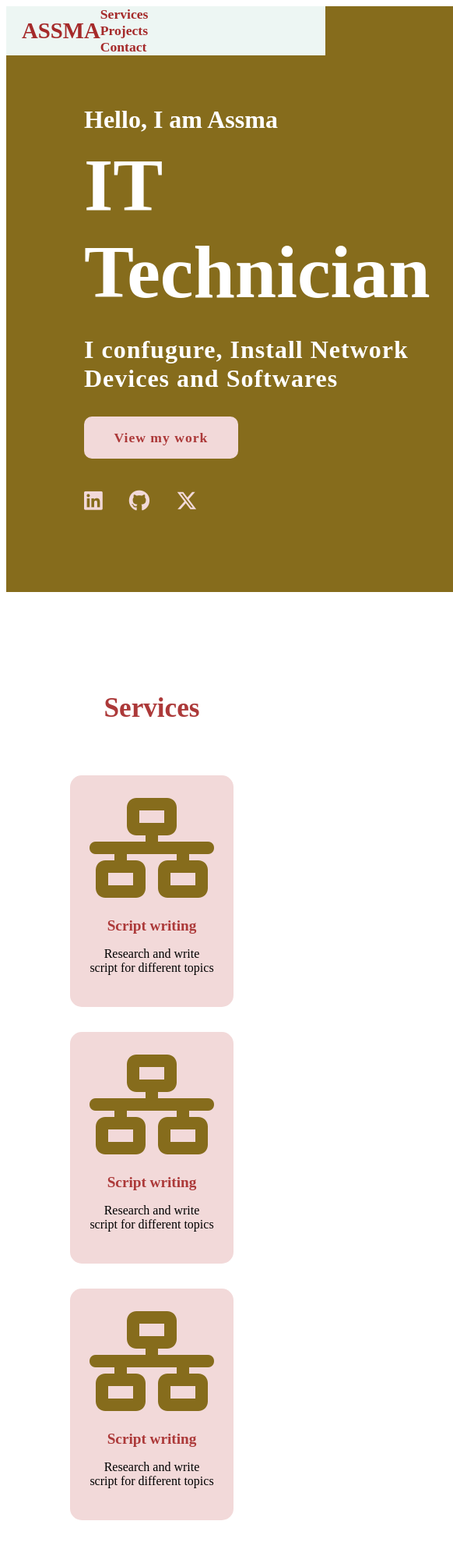
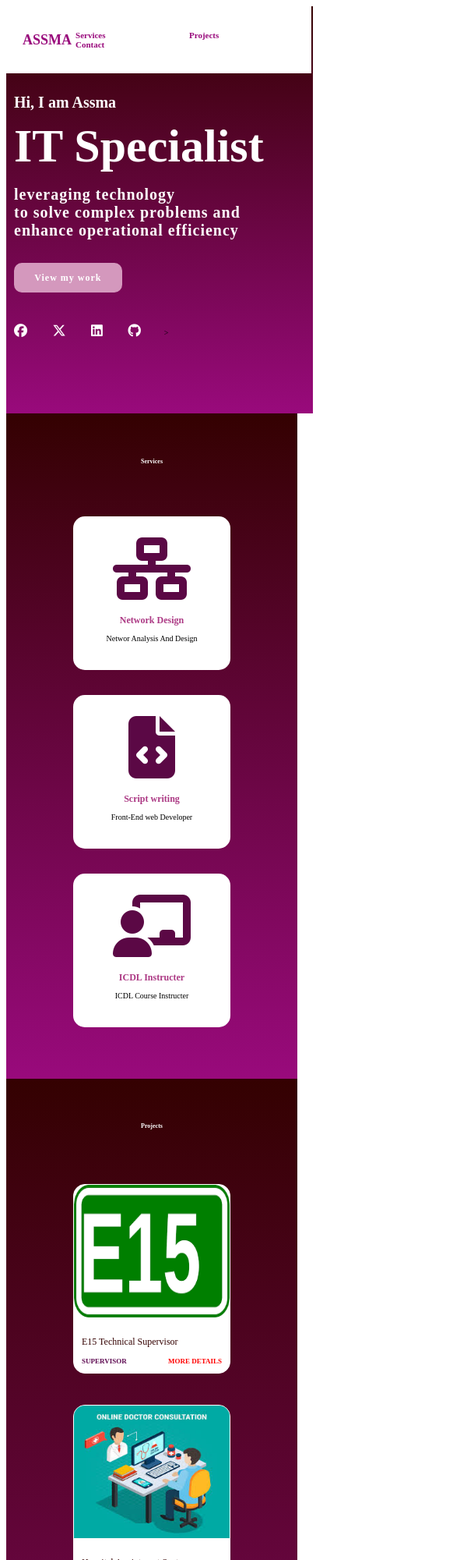
Before and after one commit to assma-codes/Personal_Website, a plain HTML site: page index.html in a window 390 px wide. Shown: the top 2000 px of the page at 78% size, 582 px wide, since content can reach past the window. Drawn offline with Linux system fonts and the light colour scheme.

Commit message:
style sheet

```diff
--- a/index.html
+++ b/index.html
@@ -19,13 +19,14 @@
     </header>
     <section class="main">
         <div>
-            <h2>Hello, I am Assma<br><span>IT Technician</span></h2>
-            <h3>I confugure, Install Network Devices and Softwares</h3>
+            <h2>Hi, I am Assma<br><span>IT Specialist</span></h2>
+            <h3>leveraging technology </br> to solve complex problems and </br> enhance operational efficiency</h3>
             <a href="#projects" class="main-btn">View my work</a>
             <div class="social-icons">
-                <a href="#"><i class="fa-brands fa-linkedin"></i></a>
-                <a href="#"><i class="fa-brands fa-github"></i></a>
-                <a href="#"><i class="fa-brands fa-x-twitter"></i></a>
+                <a href="https://www.facebook.com/assma.hamad?mibextid=JRoKGi"><i class="fa-brands fa-facebook"></i></a>
+            <a href="https://x.com/Assma89hm"><i class="fa-brands fa-x-twitter"></i></a>
+            <a href="https://www.linkedin.com/in/assma-hamad-760421152"><i class="fa-brands fa-linkedin"></i></a>
+            <a href="https://github.com/assma-codes"><i class="fa-brands fa-github"></i></a>>
             </div>
         </div>
     </section>
@@ -37,28 +38,28 @@
                     <i class="fa-duotone fa-solid fa-network-wired"></i>
                 </div>
                 <div class="info">
-                    <h3>Script writing</h3>
-                    <p>Research and write script for different topics</p>
+                    <h3>Network Design</h3>
+                    <p>Networ Analysis And Design</p>
 
                 </div>
             </div>
             <div class="card">
                 <div class="icon">
-                    <i class="fa-duotone fa-solid fa-network-wired"></i>
+                    <i class="fa-solid fa-file-code"></i>
                 </div>
                 <div class="info">
                     <h3>Script writing</h3>
-                    <p>Research and write script for different topics</p>
+                    <p>Front-End web Developer</p>
 
                 </div>
             </div>
             <div class="card">
                 <div class="icon">
-                    <i class="fa-duotone fa-solid fa-network-wired"></i>
+                    <i class="fa-solid fa-chalkboard-user"></i>
                 </div>
                 <div class="info">
-                    <h3>Script writing</h3>
-                    <p>Research and write script for different topics</p>
+                    <h3>ICDL Instructer</h3>
+                    <p>ICDL Course Instructer</p>
 
                 </div>
             </div>
@@ -71,26 +72,26 @@
         <div class="content">
             <div class="project-card">
             <div class="project-image">
-                <img src="images/icdl.jpeg"/>
+                <img src="images/E15.png"/>
             </div>
             <div class="project-info">
-                <p class="project-category">ICDL</p>
+                <p class="project-category">E15 Technical Supervisor</p>
                 <strong class="project-title">
-                    <span>Instructor</span>
+                    <span>Supervisor</span>
                     <a href="#" class="more-details">More Details</a>
                 </strong>
             </div>
             </div>
 
 
-        < <div class="project-card">
+         <div class="project-card">
             <div class="project-image">
-                <img src="images/icdl.jpeg"/>
+                <img src="images/appointment.png"/>
             </div>
             <div class="project-info">
-                <p class="project-category">ICDL</p>
+                <p class="project-category">Hospital Apointment System</p>
                 <strong class="project-title">
-                    <span>Instructor</span>
+                    <span>Developer</span>
                     <a href="#" class="more-details">More Details</a>
                 </strong>
             </div>
@@ -99,12 +100,12 @@
 
             <div class="project-card">
                 <div class="project-image">
-                    <img src="images/icdl.jpeg"/>
+                    <img src="images/digital-transform.jpeg"/>
                 </div>
                 <div class="project-info">
-                    <p class="project-category">ICDL</p>
+                    <p class="project-category">Comitte</p>
                     <strong class="project-title">
-                        <span>Instructor</span>
+                        <span>Technical Member</span>
                         <a href="#" class="more-details">More Details</a>
                     </strong>
                 </div>
@@ -113,12 +114,12 @@
 
                 <div class="project-card">
                     <div class="project-image">
-                        <img src="images/icdl.jpeg"/>
+                        <img src="images/Afiyah.jpg"/>
                     </div>
                     <div class="project-info">
-                        <p class="project-category">ICDL</p>
+                        <p class="project-category">Administration</p>
                         <strong class="project-title">
-                            <span>Instructor</span>
+                            <span>System Admin</span>
                             <a href="#" class="more-details">More Details</a>
                         </strong>
                     </div>
@@ -126,6 +127,53 @@
 
     </section>
 
+    <section class="contact" id="contact">
+        <h2 class="title">Let Us Work Together...</h2>
+        <div class="content">
+            <div class="card">
+                <div class="icon">
+                    <i class="fas fa-phone"></i>
+                </div>
+                <div class="info">
+                    <h3>Phone</h3>
+                    <p>00249117659305</p>
+
+                </div>
+            </div>
+            <div class="card">
+                <div class="icon">
+                    <i class="fas fa-envelope"></i>
+                </div>
+                <div class="info">
+                    <h3>Email</h3>
+                    <p>assma.hm89@gmail.com</p>
+
+                </div>
+            </div>
+
+            <div class="card">
+                <div class="icon">
+                    <i class="fas fa-linkedin"></i>
+                </div>
+                <div class="info">
+                    <h3>Linkedin</h3>
+                    <p><a href="https://www.linkedin.com/in/assma-hamad-760421152">LinkedIn</a></p>
+
+                </div>
+            </div>
+    </section>
+
+    <footer class="footer">
+        <p class="footer-title"> Cpoyrigths@<span>Assma Hamad</span></p>
+        <div class="social-icons">
+            <a href="https://www.facebook.com/assma.hamad?mibextid=JRoKGi"><i class="fa-brands fa-facebook"></i></a>
+            <a href="https://x.com/Assma89hm"><i class="fa-brands fa-x-twitter"></i></a>
+            <a href="https://www.linkedin.com/in/assma-hamad-760421152"><i class="fa-brands fa-linkedin"></i></a>
+            <a href="https://github.com/assma-codes"><i class="fa-brands fa-github"></i></a>
+
+        </div>
+    </footer>
+
 
 </body>
 </html>
--- a/style.css
+++ b/style.css
@@ -1,6 +1,6 @@
 style.css
 *{
-    font-family:'Franklin Gothic Medium', 'Arial Narrow', Arial, sans-serif;
+   font-family:'Franklin Gothic Medium', 'Arial Narrow', Arial, sans-serif;
     margin: 0;
     padding: 0;
     box-sizing: border-box;
@@ -9,8 +9,9 @@ style.css
 /****************header**********************/
 
 header {
-    background-color:rgb(237, 246, 243);
+    background-color: white;
     width: 100%;
+    height: 10%;
     position:fixed;
     z-index: 999;
     display: flex;
@@ -21,7 +22,7 @@ header {
 
 .logo{
 text-decoration: none;
-color: brown;
+color: rgb(153, 10, 124);
 text-transform: uppercase;
 font-weight: 700;
 font-size: 1.8em;
@@ -30,7 +31,7 @@ padding-left: 20px;
 /****************navigation**********************/
 .navigation a{
     text-decoration: none;
-    color: brown;
+    color: rgb(153, 10, 124);
     text-transform;
     font-size: 1.1em;
     font-weight: 700;
@@ -38,7 +39,7 @@ padding-left: 20px;
 }
 
 .navigation a:hover{
-    color: #d27979;
+    color: red;
 }
 /****************main section**********************/
 section {
@@ -50,10 +51,12 @@ width: 100%;
 min-height: 50vh;
 display: flex;
 align-items: center;
-/*background: url(images/my-photo.jpg) no-repeat;*/
+/*background: url(images/p3.jpg) no-repeat;
 background-position: right;
-background-attachment: fixed;
-background-color:rgb(134, 108, 28);
+background-attachment: fixed;*/
+background-color:rgb(153, 10, 124);
+background: linear-gradient(rgb(52, 1, 1),rgb(153, 10, 124));
+/*background-color: rgb(125, 10, 64);*/
 opacity: 50;
 }
 
@@ -81,10 +84,10 @@ opacity: 50;
 }
 
 .main-btn {
-color: #ac3939;
-background-color: #f2d9d9;
+color: white;
+background-color: #d498bd;
 text-decoration: none;
-font-size: 1.1em;
+font-size: 1.2em;
 font-weight: 600;
 display: inline-block;
 padding: 0.9375em 2.1875em;
@@ -95,12 +98,12 @@ transform: 0.7s;
 }
 
 .main-btn:hover {
-    background-color: #d27979;
+    background-color: #7f0861;
     transform: scale(1.1);
 }
 
 .social-icons a {
-    color: #f2d9d9;
+    color: white;
     font-size: 1.7em;
     padding-right: 30px;
 }
@@ -108,7 +111,7 @@ transform: 0.7s;
 .title {
     display: flex;
     justify-content: center;
-    color: #ac3939;
+    color: white;
     font-size: 2.2em;
     font-weight: 800;
     margin-bottom: 50px;
@@ -121,10 +124,14 @@ transform: 0.7s;
     flex-wrap: wrap;
 }
 
+.cards {
+    background: linear-gradient(rgb(52, 1, 1),rgb(153, 10, 124));
+}
+
 .card {
-    background-color: #f2d9d9;
+    background-color: white;
     width: 15.25em;
-    box-shadow: 0 5px rgba(#f2d9d9, 15%);
+    box-shadow: 0 5px rgba(black, 15%);
     border-radius: 15px;
     padding: 25px;
     margin: 16px;
@@ -136,7 +143,7 @@ transform: 0.7s;
 }
 
 .icon {
-    color: rgb(134, 108, 28);
+    color: rgb(91, 8, 69);
     font-size: 8em;
     text-align: center;
 }
@@ -146,14 +153,14 @@ transform: 0.7s;
 }
 
 .info h3 {
-    color: #ac3939;
+    color: #ac3984;
     font-size: 1.2em;
     font-weight: 700;
     margin: 10px;
 }
 
 .projects {
-    background-color:#5830c4;
+    background: linear-gradient(rgb(52, 1, 1),rgb(153, 10, 124));
 }
 
 .projects .content{
@@ -161,7 +168,7 @@ transform: 0.7s;
 }
 
 .project-card {
-    background-color:#ac3939;
+    background-color:white;
     border: 1px solid white;
     min-height: 14em;
     width:20em;
@@ -182,6 +189,7 @@ transform: 0.7s;
 
 .project-image img {
     width: 100%;
+    height: 170px;
 }
 
 .project-info {
@@ -190,23 +198,137 @@ padding: 1em;
 }
 
 .project-category {
-    font-size: 0.8em;
-    color: black;
+    font-size: 1.2em;
+    color: rgb(52, 1, 1);
 }
 
 .project-title {
+    color: rgb(94, 11, 82);
     display: flex;
     justify-content: space-between;
     font-weight: 800;
+    font-size: 0.9em;
     text-transform: uppercase;
     margin-top: 10px;
 }
 
 .more-details {
     text-decoration: none;
-    color: #b6ca22;
+    color: red;
 }
 
 .more-details:hover {
-    color: #5f6809;
+    color: rgb(52, 1, 1);
 }
+
+.contact {
+    background: linear-gradient(rgb(52, 1, 1),rgb(153, 10, 124));
+
+}
+
+.contact .icon{
+    font-size: 4.5em;
+}
+
+.contact .info h3{
+    color: red;
+}
+
+.contact .info p{
+    font-size: 1.2em;;
+}
+
+.contact .info a{
+    text-decoration: none;
+    color: #7f0861;
+}
+
+.contact .info a:hover{
+    color: red;
+}
+
+.contact .title{
+    color: white;
+}
+
+.footer{
+    display: flex;
+    justify-content: space-between;
+    padding: 2em;
+
+}
+
+.footer .social-icons a{
+    color: #7f0861;
+    font-size: 1.9em;
+}
+
+.footer-title{
+    color:rgb(137, 13, 129);
+    font-size: 1.3em;
+    font-weight: 800;
+}
+
+.footer-title span{
+    color: red;
+}
+
+@media (max-width:1023px) {
+    header{
+        padding: 10px 10px;
+
+    }
+    .navigation a{
+        padding-left: 10px;;
+    }
+    .title{
+        font-size: 1.8em;
+    }
+    section{
+        padding: 80px 20px;
+    }
+    .main-content h2{
+        font-size: 1.2em;
+    }
+    .main-content h3{
+        font-size: 0.2em;
+    }
+    .content{
+        flex-direction: column;
+        align-items: center;
+    }
+}
+
+@media (max-width:400px)  {
+
+    body{
+        font-size: 10px;;
+    }
+
+    header{
+        display: flex;
+        padding: 1px 1px;
+    }
+    .navigation a{
+        padding-left: 5px;;
+    }
+    .title{
+        font-size: 0.8em;
+    }
+    section{
+        padding: 50px 10px;
+    }
+
+
+    .main-content h2{
+        font-size: 0.8em;
+    }
+
+    .main-content h3{
+        font-size: 1.4em;
+    }
+    .footer{
+        padding: 0.1em;
+    }
+
+}
```
Also changed, not shown: images/Afiyah.jpg (added), images/E15.png (added), images/appointment.png (added), images/digital-transform.jpeg (added), images/my-photo.jpg (added), images/my-photo2.jpg (added), images/network-design.jpeg (added), images/p3.jpg (added), images/photo3.png (added).
